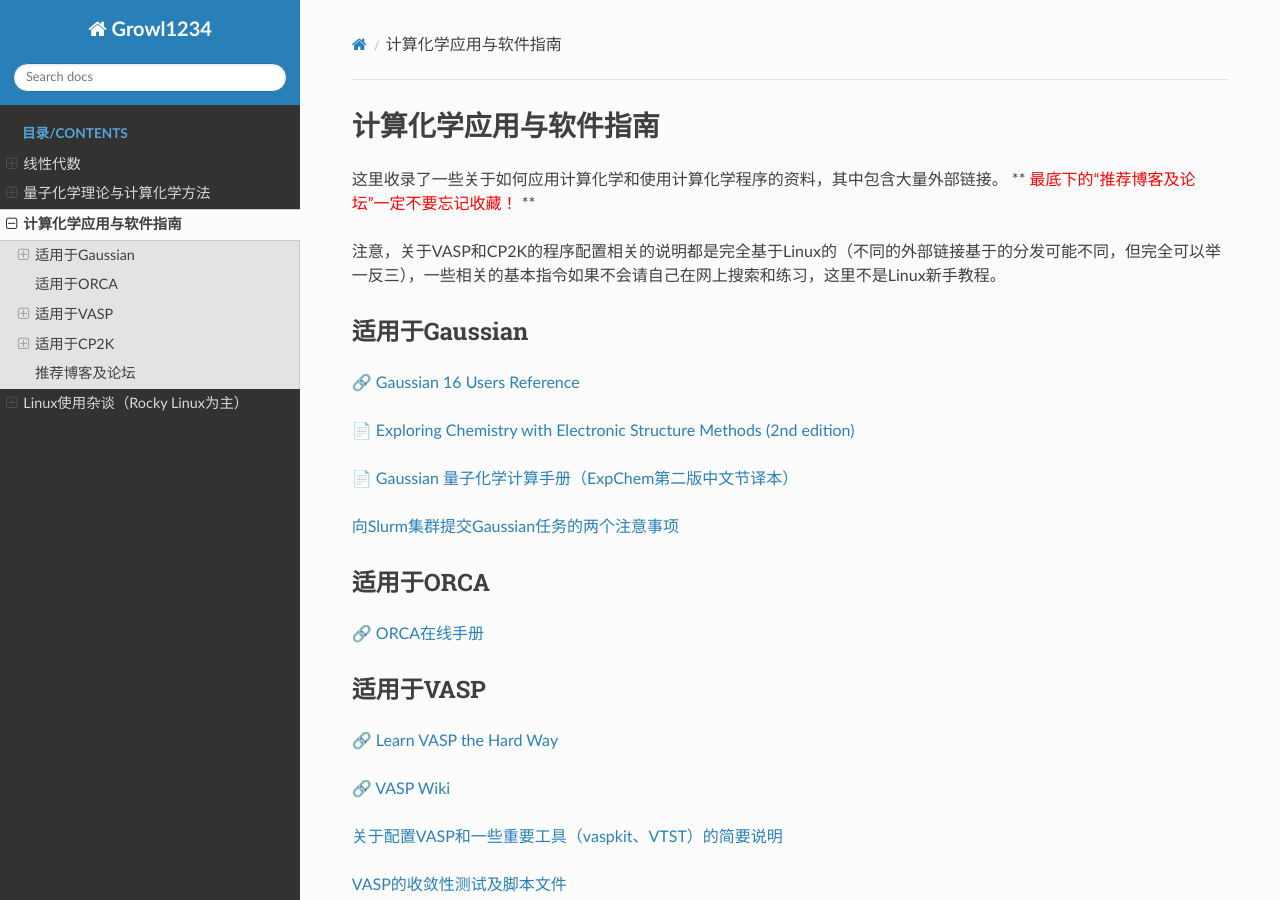
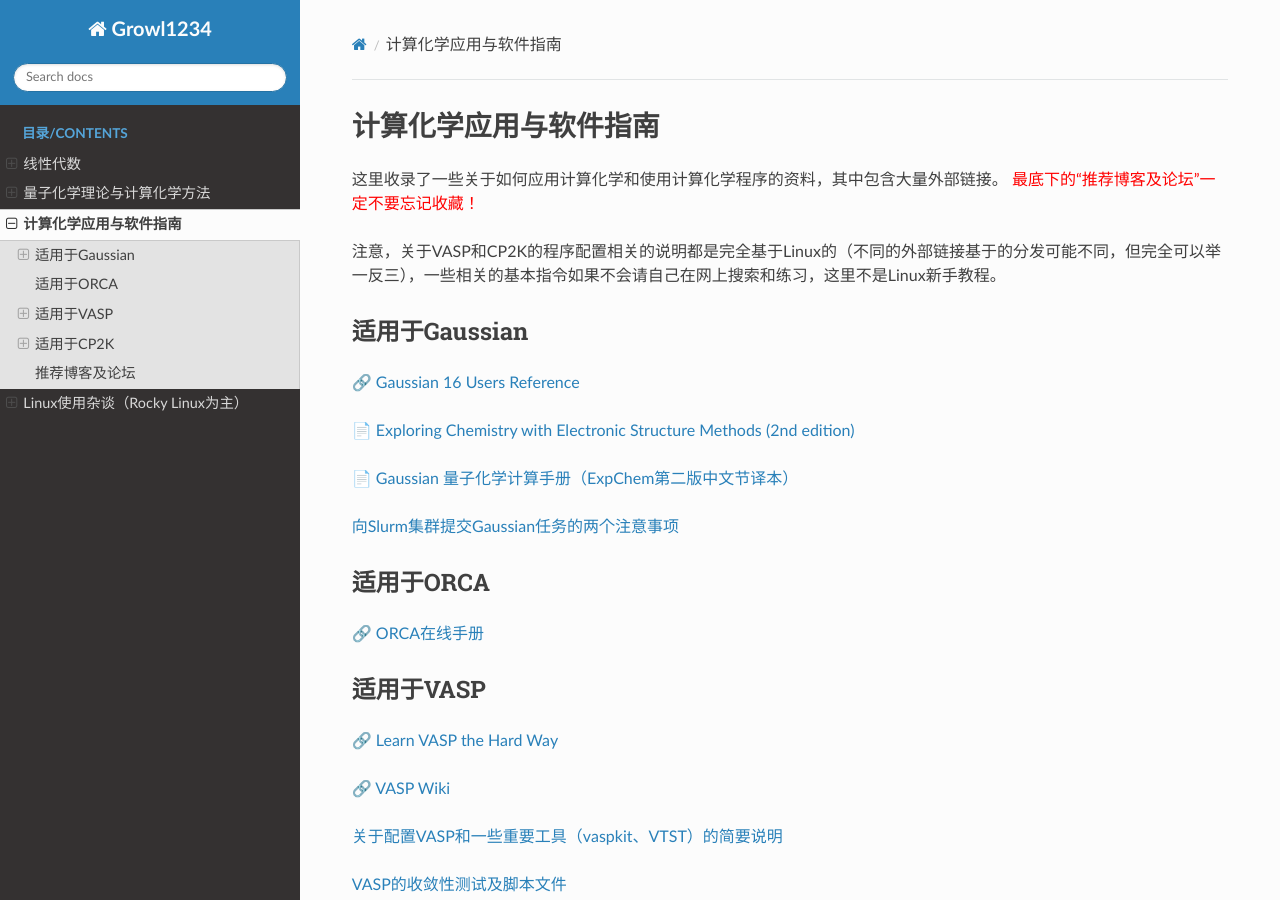
Before and after one commit to Growl1234/RTDProject, a Sphinx documentation site: the page built from source/applications/index.rst, in a window 1280 px wide and 900 px high. Built offline with Sphinx 7.4.7 and the Read the Docs theme 3.1.0, drawn with Linux system fonts in a browser that asks for light colours.

Commit message:
Update index.rst

```diff
--- a/source/applications/index.rst
+++ b/source/applications/index.rst
@@ -5,14 +5,14 @@
     :class: red
 
 .. raw:: html
-    <style>
+    <style><strong>
     .red {
         color:red;
     }
-    </style>
+    </strong></style>
 
 这里收录了一些关于如何应用计算化学和使用计算化学程序的资料，其中包含大量外部链接。
-** :red:`最底下的“推荐博客及论坛”一定不要忘记收藏！` **
+:red:`最底下的“推荐博客及论坛”一定不要忘记收藏！`
 
 注意，关于VASP和CP2K的程序配置相关的说明都是完全基于Linux的（不同的外部链接基于的分发可能不同，但完全可以举一反三），一些相关的基本指令如果不会请自己在网上搜索和练习，这里不是Linux新手教程。
 
```
